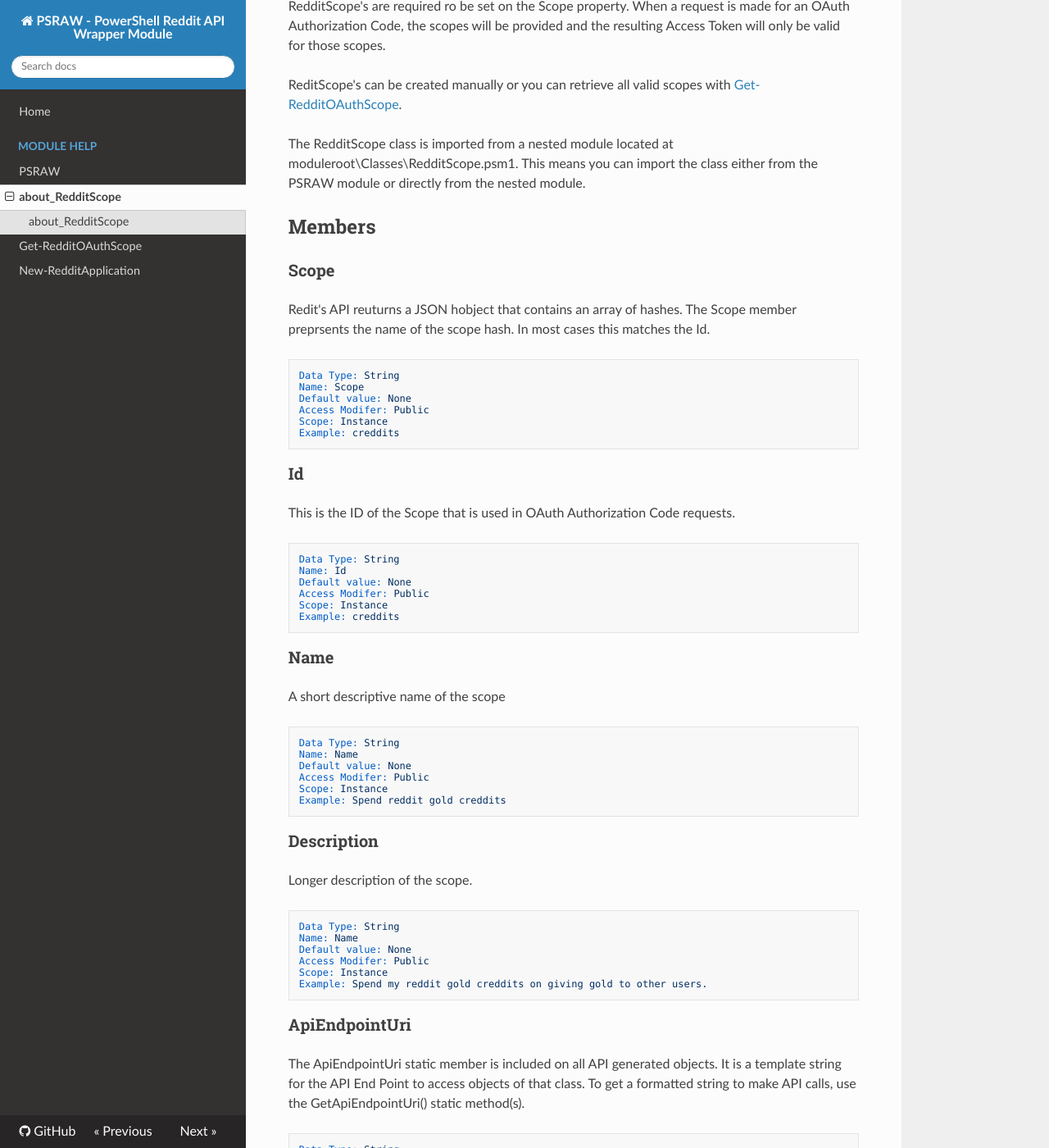
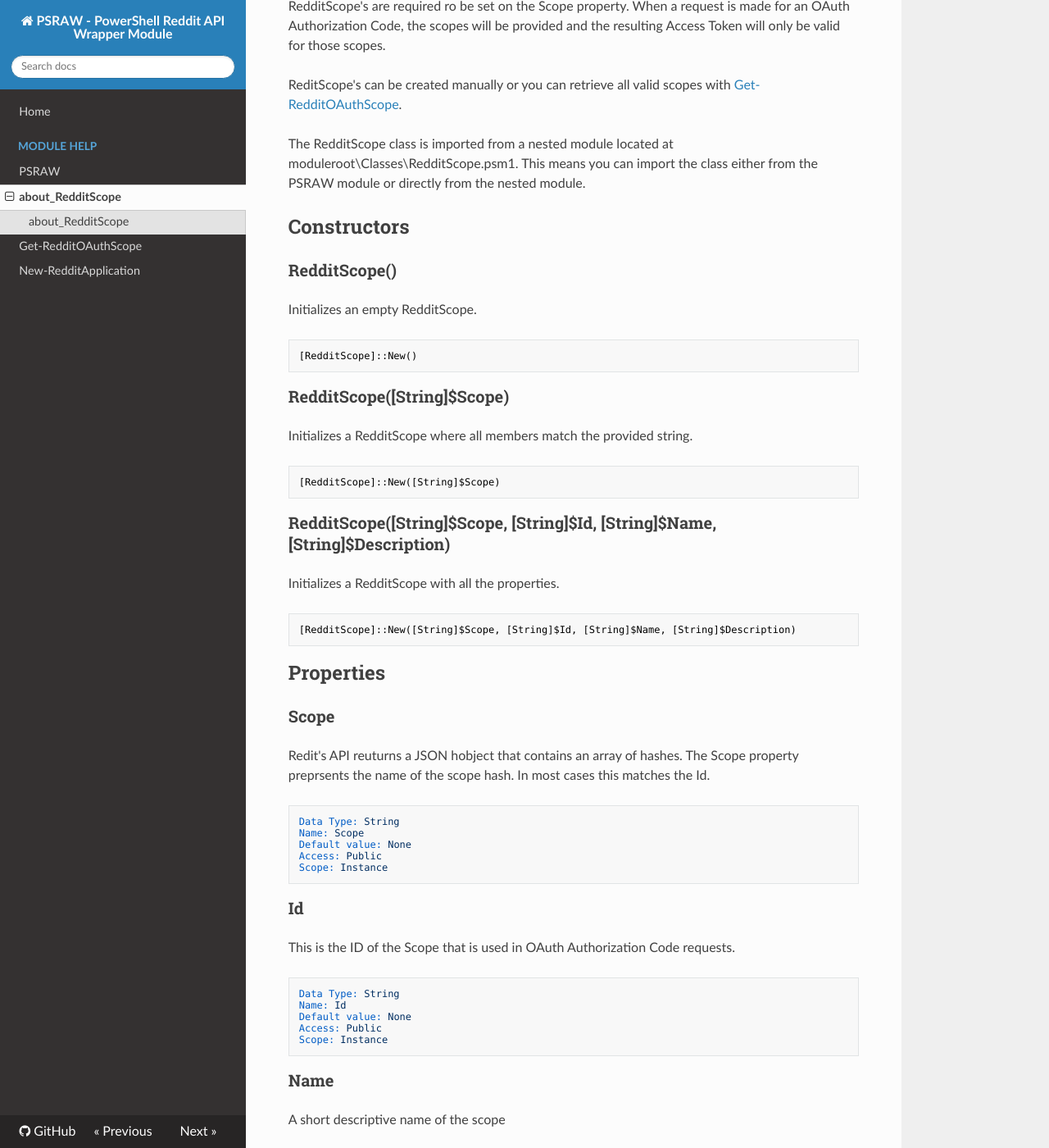
Before and after one commit to markekraus/PSRAW, an MkDocs documentation site: the page built from docs/Module/about_RedditScope.md, in a window 1280 px wide and 1400 px high, scrolled down 462 px. Shown: the whole window at 82% size. Built offline with MkDocs 1.6.1, drawn with Linux system fonts in a browser that asks for light colours; nearby versions of some CDN libraries; old or Windows-style settings are respelled for this version of MkDocs; some of the changed text lies outside the part shown.

Commit message:
Update about_RedditScope

````diff
--- a/docs/Module/about_RedditScope.md
+++ b/docs/Module/about_RedditScope.md
@@ -12,18 +12,40 @@ ReditScope's can be created manually or you can retrieve all valid scopes with [
 The RedditScope class is imported from a nested module located at moduleroot\Classes\RedditScope.psm1. This means you can import the class either from the PSRAW module or directly from the nested module.
 
 
-## Members
+## Constructors
+
+### RedditScope()
+Initializes an empty RedditScope.
+
+```powershell
+[RedditScope]::New()
+```
+
+### RedditScope([String]$Scope)
+Initializes a RedditScope where all members match the provided string.
+
+```powershell
+[RedditScope]::New([String]$Scope)
+```
+
+### RedditScope([String]$Scope, [String]$Id, [String]$Name, [String]$Description)
+Initializes a RedditScope with all the properties.
+
+```powershell
+[RedditScope]::New([String]$Scope, [String]$Id, [String]$Name, [String]$Description)
+```
+
+## Properties
 
 ### Scope
-Redit's API reuturns a JSON hobject that contains an array of hashes. The Scope member preprsents the name of the scope hash. In most cases this matches the Id.
+Redit's API reuturns a JSON hobject that contains an array of hashes. The Scope property preprsents the name of the scope hash. In most cases this matches the Id.
 
 ```yaml
 Data Type: String
 Name: Scope
 Default value: None
-Access Modifer: Public
+Access: Public
 Scope: Instance
-Example: creddits
 ```
 
 ### Id
@@ -33,9 +55,8 @@ This is the ID of the Scope that is used in OAuth Authorization Code requests.
 Data Type: String
 Name: Id
 Default value: None
-Access Modifer: Public
+Access: Public
 Scope: Instance
-Example: creddits
 ```
 
 ### Name
@@ -45,9 +66,8 @@ A short descriptive name of the scope
 Data Type: String
 Name: Name
 Default value: None
-Access Modifer: Public
+Access: Public
 Scope: Instance
-Example: Spend reddit gold creddits
 ```
 
 ### Description
@@ -57,9 +77,8 @@ Longer description of the scope.
 Data Type: String
 Name: Name
 Default value: None
-Access Modifer: Public
+Access: Public
 Scope: Instance
-Example: Spend my reddit gold creddits on giving gold to other users.
 ```
 
 ### ApiEndpointUri
@@ -69,55 +88,32 @@ The ApiEndpointUri static member is included on all API generated objects. It is
 Data Type: String
 Name: ApiEndpointUri
 Value: 'https://www.reddit.com/api/v1/scopes'
-Access Modifer: Public
+Access: Public
 Scope: Static
 ```
 
 ## Methods
 
-### _init
+### _init([String]$Scope, [String]$Id, [String]$Name, [String]$Description)
 The _init hidden method is used by the constructors to initialize the class. This way class initialization code can be maintained in a single methods instead of each constructor.
 
 ```yaml
 Data Type: Void
 Name: _init
-Access Modifer: Hidden
+Access: Hidden
 Scope: Instance
-Definition: void _init(string Scope, string Id, string Name, string Description)
+Definition: hidden void _init(string Scope, string Id, string Name, string Description)
 ```
 
-### GetApiEndpointUri
+### GetApiEndpointUri()
 The GetApiEndpointUri static method is included on all API generated objects. It returns a formatted string for the API End Point that is used to query objects of this class.
 
 ```yaml
 Data Type: String
 Name: GetApiEndpointUri
-Access Modifer: Public
+Access: Public
 Scope: Static
 Definition: static string GetApiEndpointUri()
-```
-
-## Constructors
-
-### Default
-Initializes an empty RedditScope.
-
-```powershell
-[RedditScope]::New()
-```
-
-### ($Scope)
-Initializes a RedditScope where all members match the provided string.
-
-```powershell
-[RedditScope]::New([String]$Scope)
-```
-
-### ($Scope, $Id, $Name, $Description)
-Initializes a RedditScope with all the properties.
-
-```powershell
-[RedditScope]::New([String]$Scope, [String]$Id, [String]$Name, [String]$Description)
 ```
 
 # EXAMPLES
````
